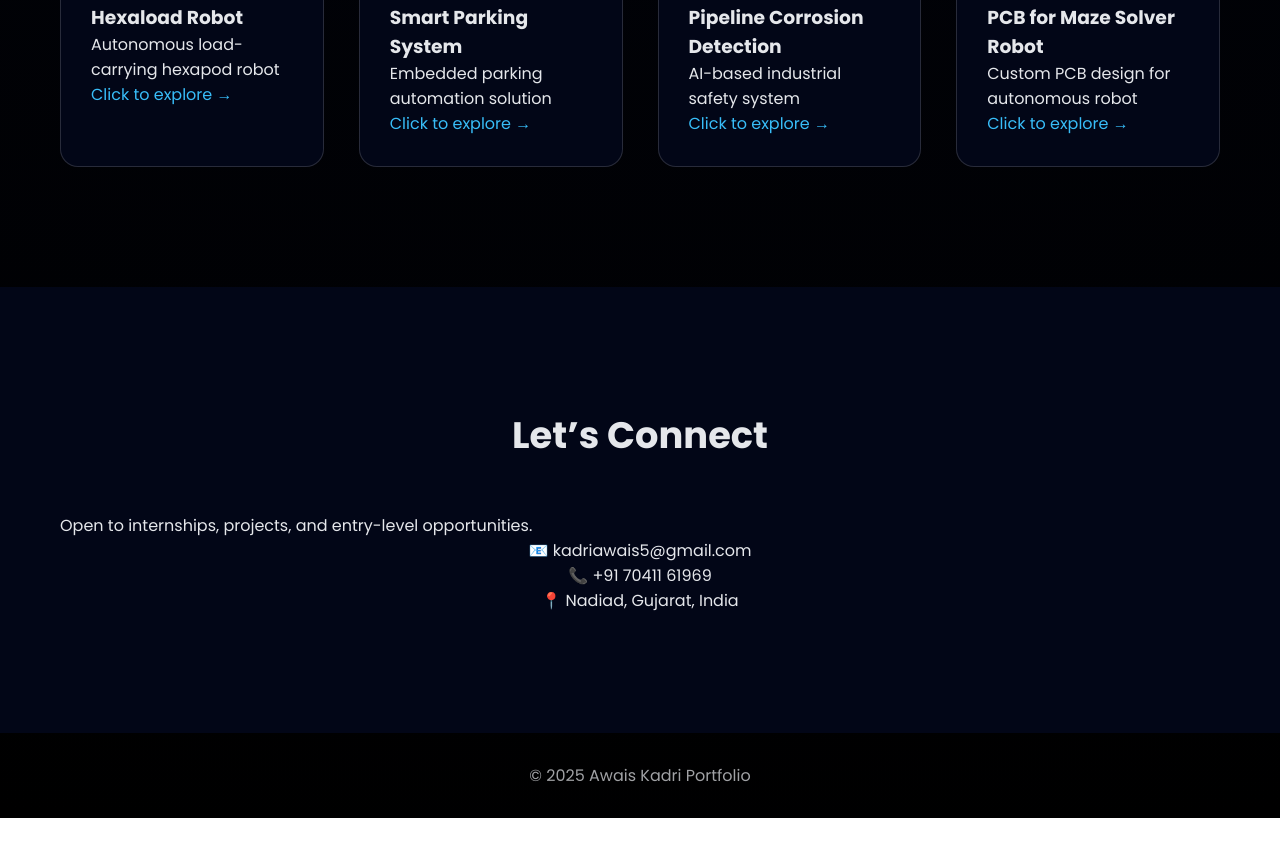
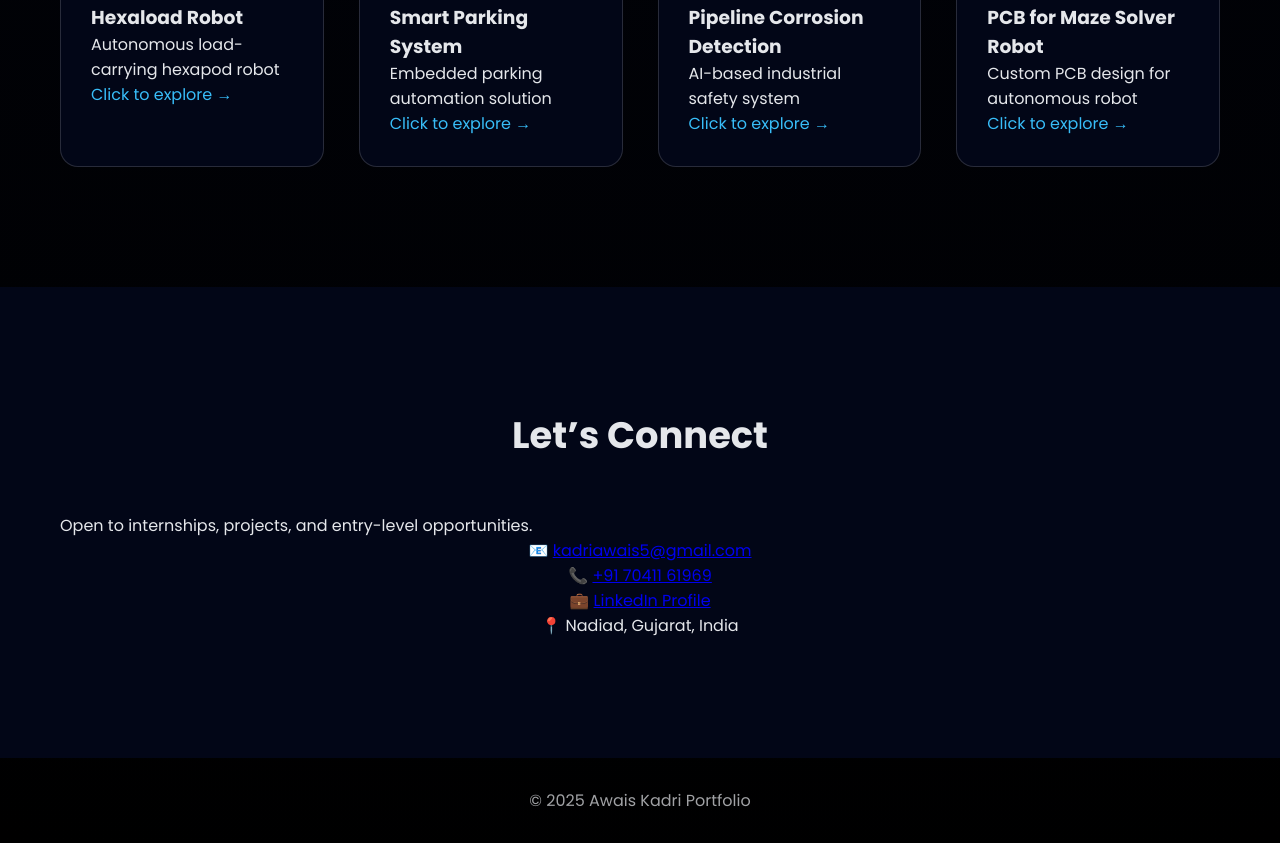
Before and after one commit to Awais-ec/Awais_Kadri.github.io, a plain HTML site: page index.html in a window 1280 px wide. Shown: the part 2196-3039 px from the top of the page. Before the commit the page ends 3014 px from the top, so only its background shows below. Drawn offline with Linux system fonts and the light colour scheme.

Commit message:
Update index.html

```diff
--- a/index.html
+++ b/index.html
@@ -132,11 +132,15 @@
     <p class="contact-text">
         Open to internships, projects, and entry-level opportunities.
     </p>
-    <div class="contact-info">
-        <p>📧 kadriawais5@gmail.com</p>
-        <p>📞 +91 70411 61969</p>
-        <p>📍 Nadiad, Gujarat, India</p>
-    </div>
+   <div class="contact-info">
+    <p>📧 <a href="mailto:kadriawais5@gmail.com">kadriawais5@gmail.com</a></p>
+    <p>📞 <a href="tel:+917041161969">+91 70411 61969</a></p>
+    <p>💼 <a href="https://www.linkedin.com/in/your-linkedin-username" target="_blank">
+        LinkedIn Profile
+    </a></p>
+    <p>📍 Nadiad, Gujarat, India</p>
+</div>
+
 </section>
 
 <footer class="footer">
```
